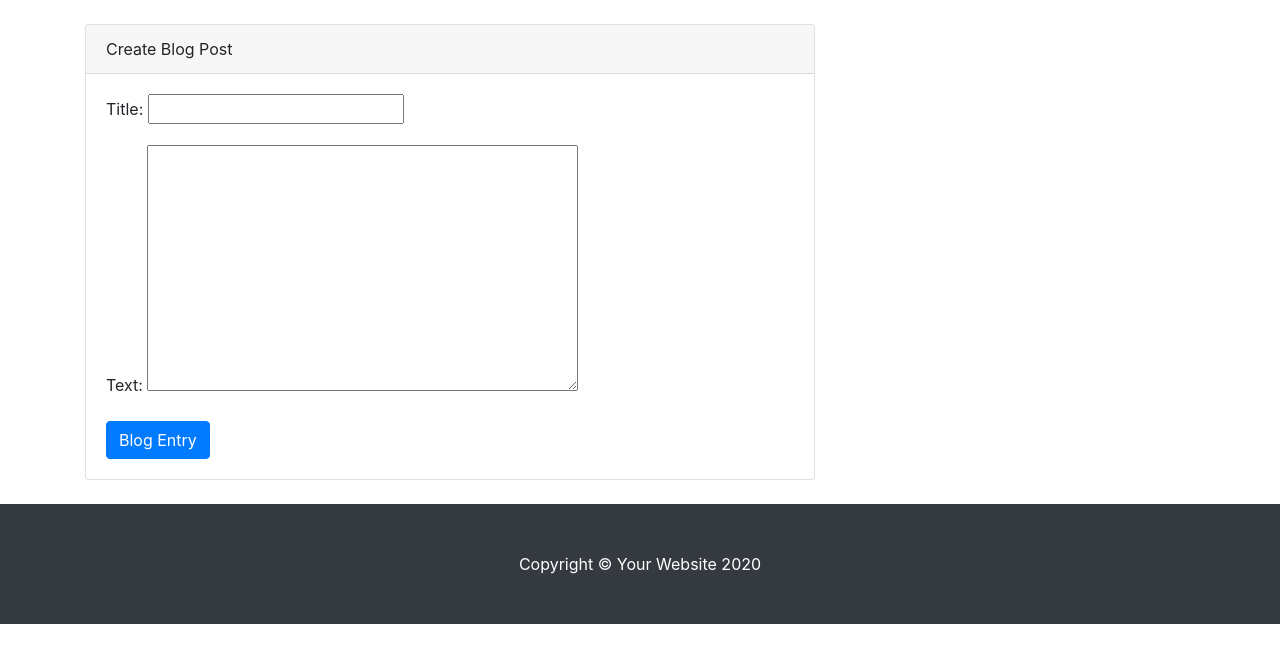
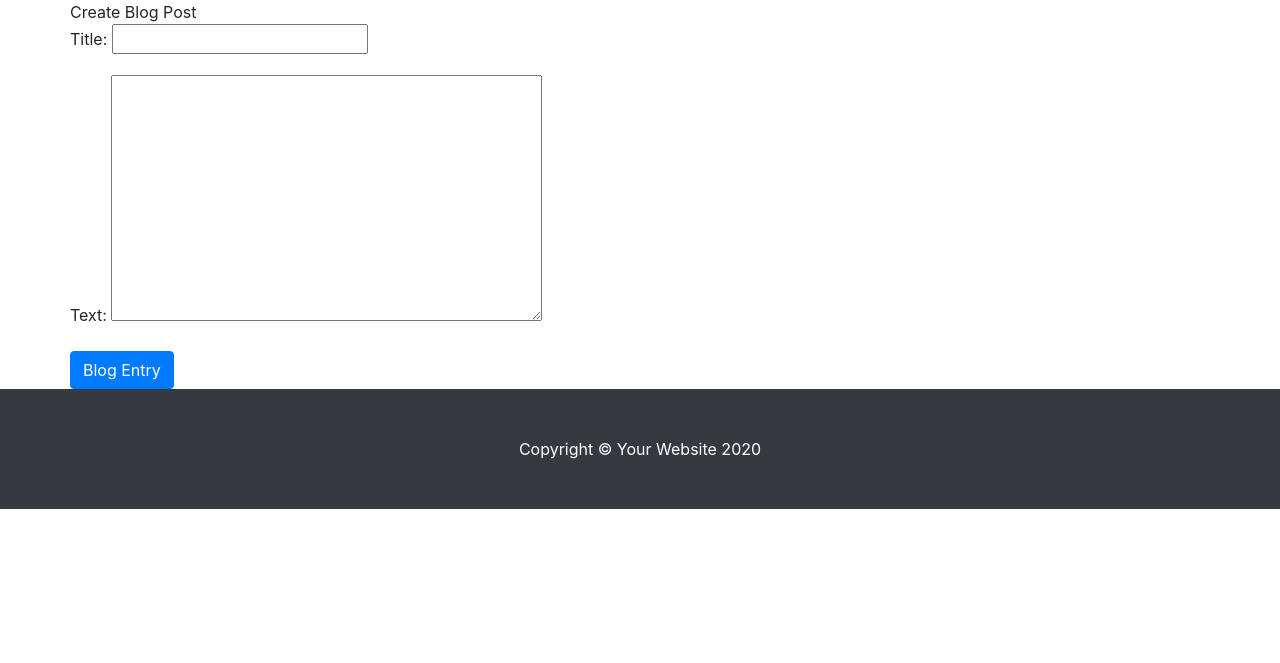
Before and after one commit to NarawishS/ku-hub, a Django app: page /create_blog in a window 1280 px wide. Shown: the part 56-719 px from the top of the page. Run offline with Django 3.2, Linux system fonts and the light colour scheme; the visitor is signed in with stand-in values (Sample User, id 1); some libraries are stand-ins or nearby versions.

Commit message:
edit template

```diff
--- a/kuhub/templates/kuhub/create_blog.html
+++ b/kuhub/templates/kuhub/create_blog.html
@@ -2,12 +2,8 @@
 
 {% block content %}
 
-<div class="col-md-8">
-    <div class="card mb-4 mt-4">
-        <div class="card-header">
+<div class="body">
     Create Blog Post
-        </div>
-        <div class="card-body">
     <form method="POST">
         {% csrf_token %}
         {{ form.media }}
@@ -15,7 +11,5 @@
         <button type="submit" class="btn btn-primary">Blog Entry</button>
     </form>
 </div>
-    </div>
-</div>
 
 {% endblock %}
```
Lines whose indentation alone changed are shown as unchanged.
